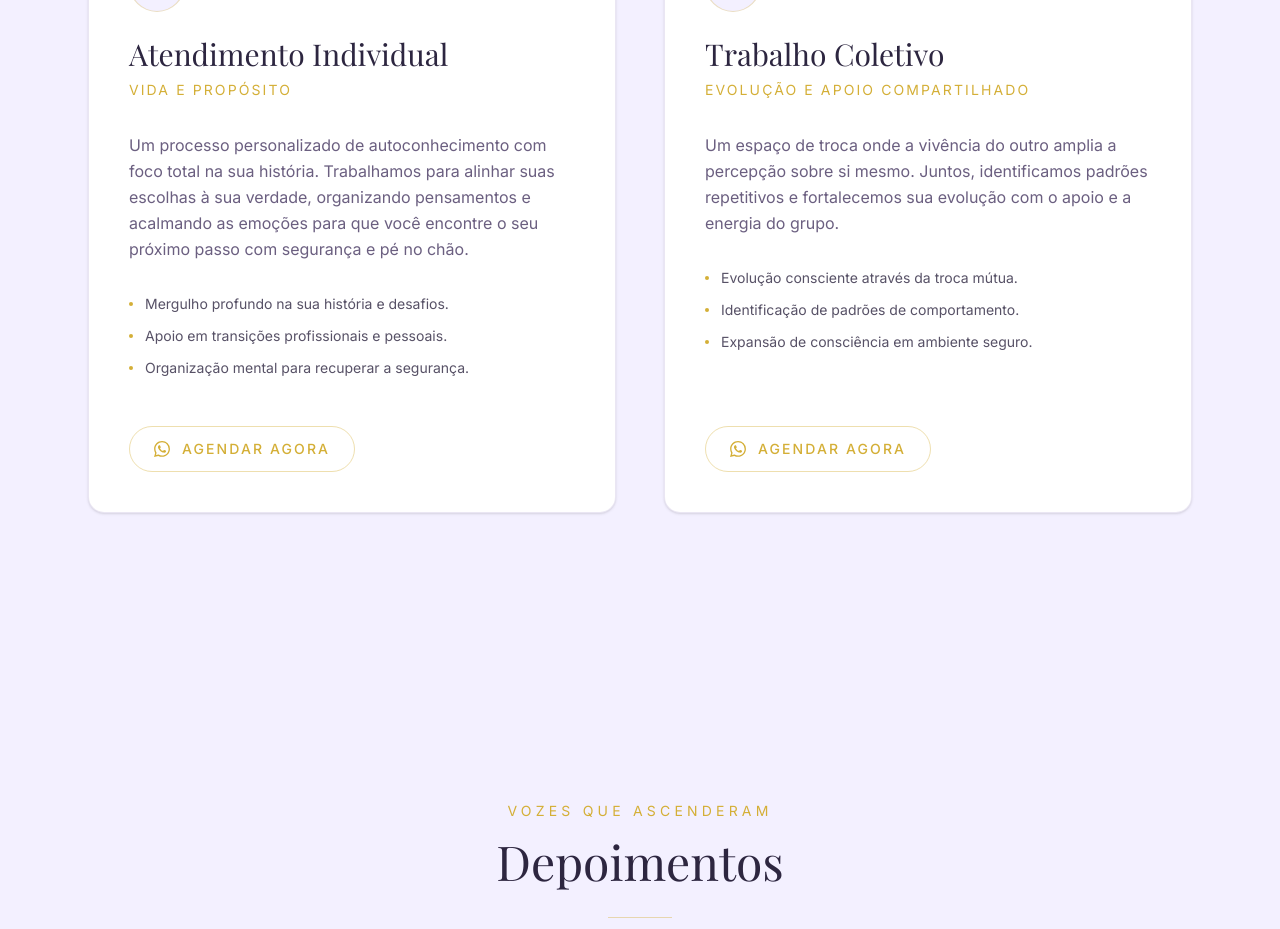
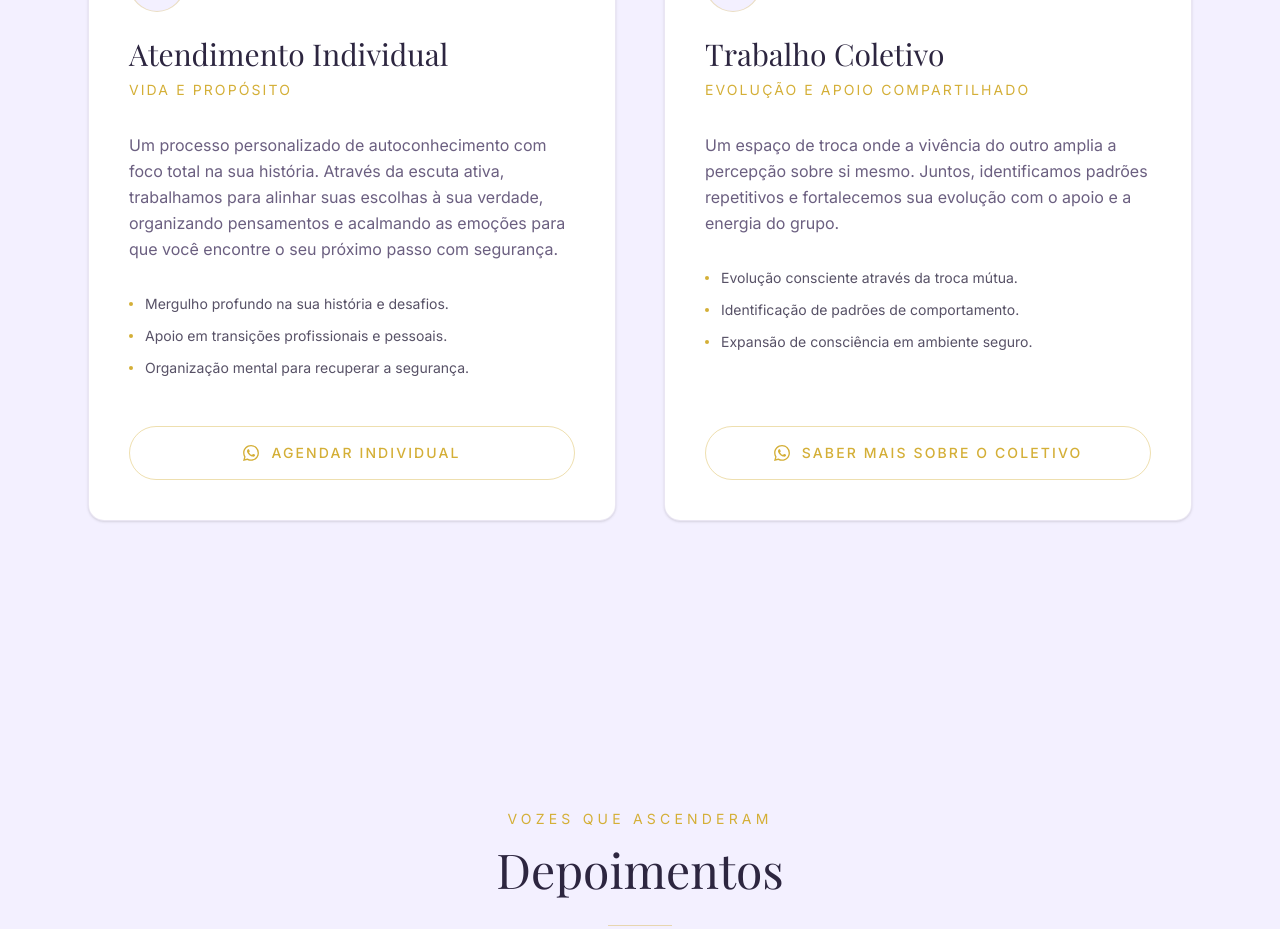
Before and after one commit to yuiterapiaholistica-prog/site-yui-terapia-oficial, a Next.js app: page / in a window 1280 px wide. Shown: the part 2140-3069 px from the top of the page. Built offline with nearby package versions, Linux system fonts and the light colour scheme; a web font is replaced by a local one.

Commit message:
atualizacao-melhoria do hardcode do botao do whatsapp

```diff
--- a/components/servicos.tsx
+++ b/components/servicos.tsx
@@ -1,18 +1,20 @@
 import { Sparkles, Users } from "lucide-react"
 
+// 1. Aqui estão os dados. Adicionamos link e texto do botão específicos para cada um.
 const services = [
   {
     icon: Sparkles,
     title: "Atendimento Individual",
     subtitle: "Vida e Propósito",
     description:
-      "Um processo personalizado de autoconhecimento com foco total na sua história. Trabalhamos para alinhar suas escolhas à sua verdade, organizando pensamentos e acalmando as emoções para que você encontre o seu próximo passo com segurança e pé no chão.",
+      "Um processo personalizado de autoconhecimento com foco total na sua história. Através da escuta ativa, trabalhamos para alinhar suas escolhas à sua verdade, organizando pensamentos e acalmando as emoções para que você encontre o seu próximo passo com segurança.",
     features: [
       "Mergulho profundo na sua história e desafios.",
       "Apoio em transições profissionais e pessoais.",
       "Organização mental para recuperar a segurança.",
     ],
-    whatsappLink: "https://wa.me/5511914051714?text=Olá+Yui,+gostaria+de+saber+mais+sobre+o+atendimento+individual.",
+    whatsappLink: "https://wa.me/5511914051714?text=Olá+Adriana,+gostaria+de+saber+mais+sobre+o+atendimento+individual.",
+    buttonText: "AGENDAR INDIVIDUAL",
   },
   {
     icon: Users,
@@ -25,7 +27,8 @@ const services = [
       "Identificação de padrões de comportamento.",
       "Expansão de consciência em ambiente seguro.",
     ],
-    whatsappLink: "https://wa.me/5511914051714?text=Olá+Yui,+gostaria+de+saber+mais+sobre+o+trabalho+coletivo+e+os+círculos.",
+    whatsappLink: "https://wa.me/5511914051714?text=Olá+Adriana,+gostaria+de+saber+mais+sobre+o+trabalho+coletivo+e+os+círculos.",
+    buttonText: "SABER MAIS SOBRE O COLETIVO",
   },
 ]
 
@@ -85,11 +88,12 @@ export function Servicos() {
               </ul>
 
               <div className="mt-auto pt-4">
+                {/* 2. Aqui o botão agora lê os dados dinâmicos usando {service.whatsappLink} e {service.buttonText} */}
                 <a
-                  href="https://wa.me/5511914051714?text=Oi%20Yui%2C%20vim%20pelo%20site%20e%20quero%20saber%20mais%20sobre%20..."
+                  href={service.whatsappLink}
                   target="_blank"
                   rel="noopener noreferrer"
-                  className="inline-flex items-center gap-3 rounded-full border border-gold/40 px-6 py-3 text-sm font-medium uppercase tracking-[0.15em] text-gold transition-all duration-300 hover:bg-gold hover:text-primary-foreground"
+                  className="inline-flex items-center justify-center w-full gap-3 rounded-full border border-gold/40 px-6 py-4 text-sm font-medium uppercase tracking-[0.15em] text-gold transition-all duration-300 hover:bg-gold hover:text-primary-foreground"
                 >
                   <svg
                     className="h-4 w-4"
@@ -99,7 +103,7 @@ export function Servicos() {
                   >
                     <path d="M17.472 14.382c-.297-.149-1.758-.867-2.03-.967-.273-.099-.471-.148-.67.15-.197.297-.767.966-.94 1.164-.173.199-.347.223-.644.075-.297-.15-1.255-.463-2.39-1.475-.883-.788-1.48-1.761-1.653-2.059-.173-.297-.018-.458.13-.606.134-.133.298-.347.446-.52.149-.174.198-.298.298-.497.099-.198.05-.371-.025-.52-.075-.149-.669-1.612-.916-2.207-.242-.579-.487-.5-.669-.51-.173-.008-.371-.01-.57-.01-.198 0-.52.074-.792.372-.272.297-1.04 1.016-1.04 2.479 0 1.462 1.065 2.875 1.213 3.074.149.198 2.096 3.2 5.077 4.487.709.306 1.262.489 1.694.625.712.227 1.36.195 1.871.118.571-.085 1.758-.719 2.006-1.413.248-.694.248-1.289.173-1.413-.074-.124-.272-.198-.57-.347m-5.421 7.403h-.004a9.87 9.87 0 01-5.031-1.378l-.361-.214-3.741.982.998-3.648-.235-.374a9.86 9.86 0 01-1.51-5.26c.001-5.45 4.436-9.884 9.888-9.884 2.64 0 5.122 1.03 6.988 2.898a9.825 9.825 0 012.893 6.994c-.003 5.45-4.437 9.884-9.885 9.884m8.413-18.297A11.815 11.815 0 0012.05 0C5.495 0 .16 5.335.157 11.892c0 2.096.547 4.142 1.588 5.945L.057 24l6.305-1.654a11.882 11.882 0 005.683 1.448h.005c6.554 0 11.89-5.335 11.893-11.893a11.821 11.821 0 00-3.48-8.413z" />
                   </svg>
-                  Agendar Agora
+                  {service.buttonText}
                 </a>
               </div>
             </div>
```
